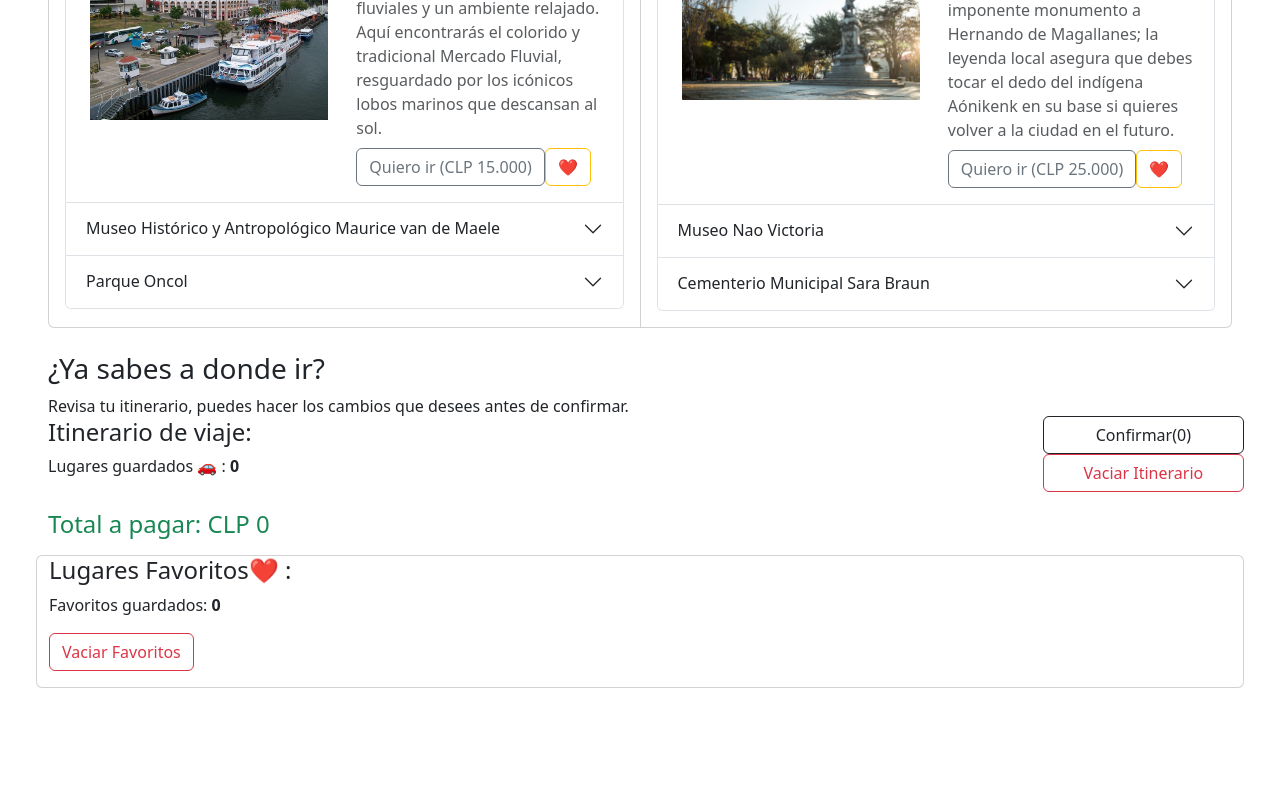
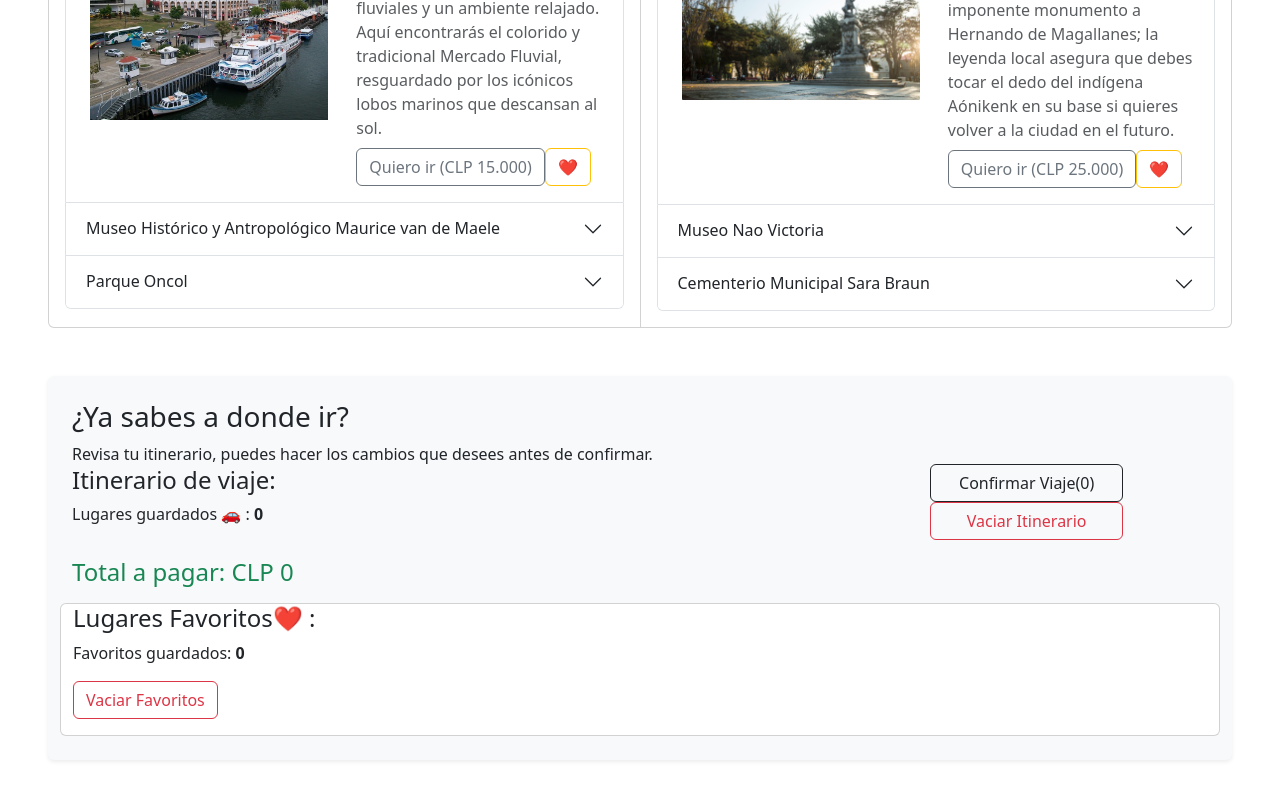
Before and after one commit to diego-hernandez-sepulveda/Turismo_DD, a React (Vite) app in the folder app/: page / in a window 1280 px wide. Shown: the part 3231-4031 px from the top of the page. Built offline with nearby package versions, Linux system fonts and the light colour scheme.

Commit message:
Cambios visuales y se borra texto que no esta en uso

```diff
--- a/app/src/App.jsx
+++ b/app/src/App.jsx
@@ -585,9 +585,9 @@ export default function App() {
         </Card>
       </CardGroup>
 
-      <div className="mt-4 mb-5">
+      <div className="mt-5 mb-5 bg-light p-4 rounded shadow-sm">
       <Row className="align-items-center">
-        <Col>
+        <Col md={9}>
           <h3 id="Itinerarios">¿Ya sabes a donde ir? </h3>
           <Card.Text className="mb-1">
             Revisa tu itinerario, puedes hacer los cambios que desees antes de confirmar.
@@ -607,13 +607,13 @@ export default function App() {
           <h4 className="text-success mb-3">Total a pagar: CLP {totalPagar}</h4>
 
           </Card.Text>
-          <Card.Text>
-          </Card.Text>
+
+
         </Col>
           <Col md={2}>
           <Row>
             <Button variant="outline-dark" onClick={mostraritinerarioConfirmado}>
-              Confirmar({destino.length})
+              Confirmar Viaje({destino.length})
             </Button>
           </Row>
           <Row>
```
